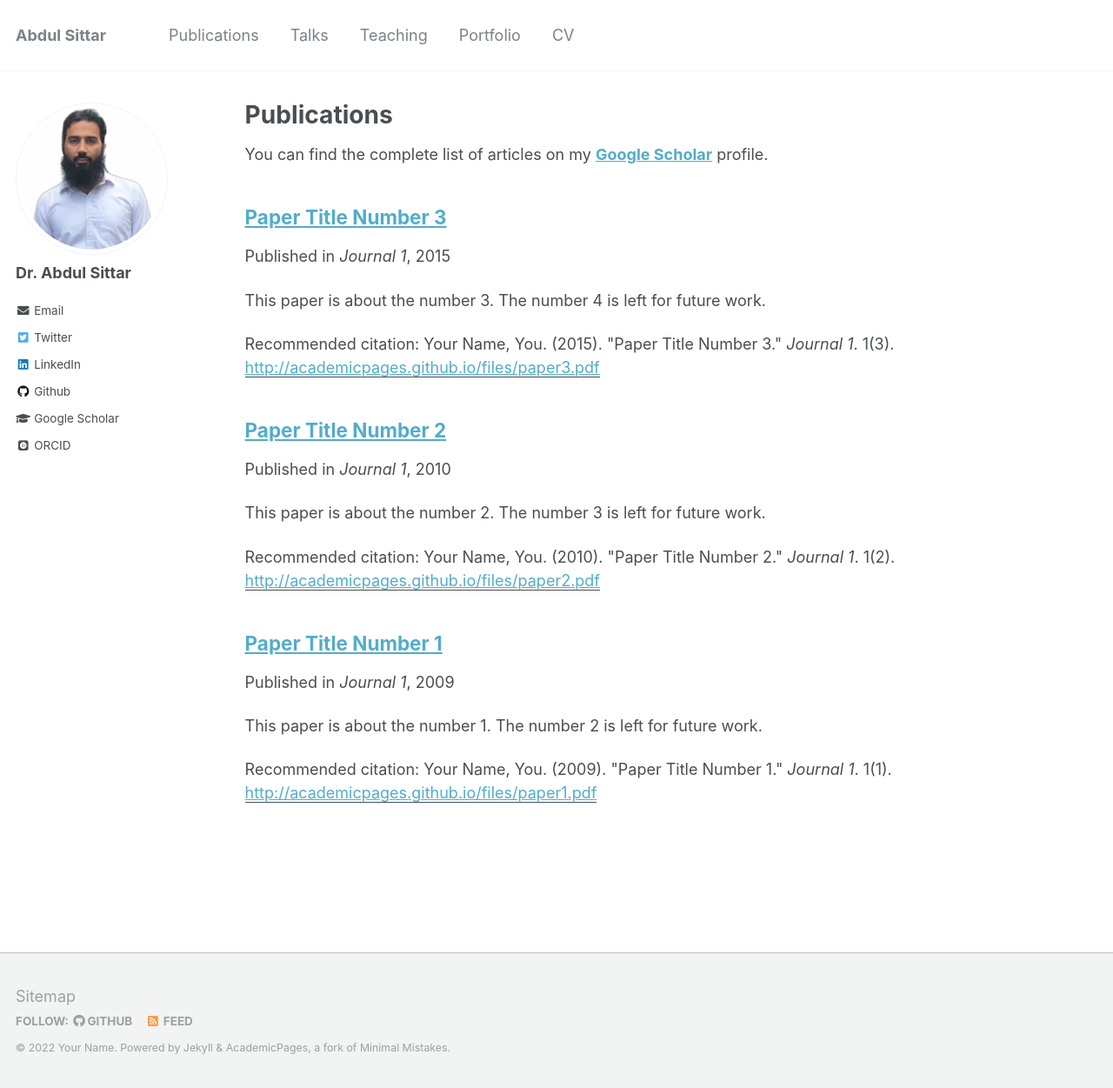
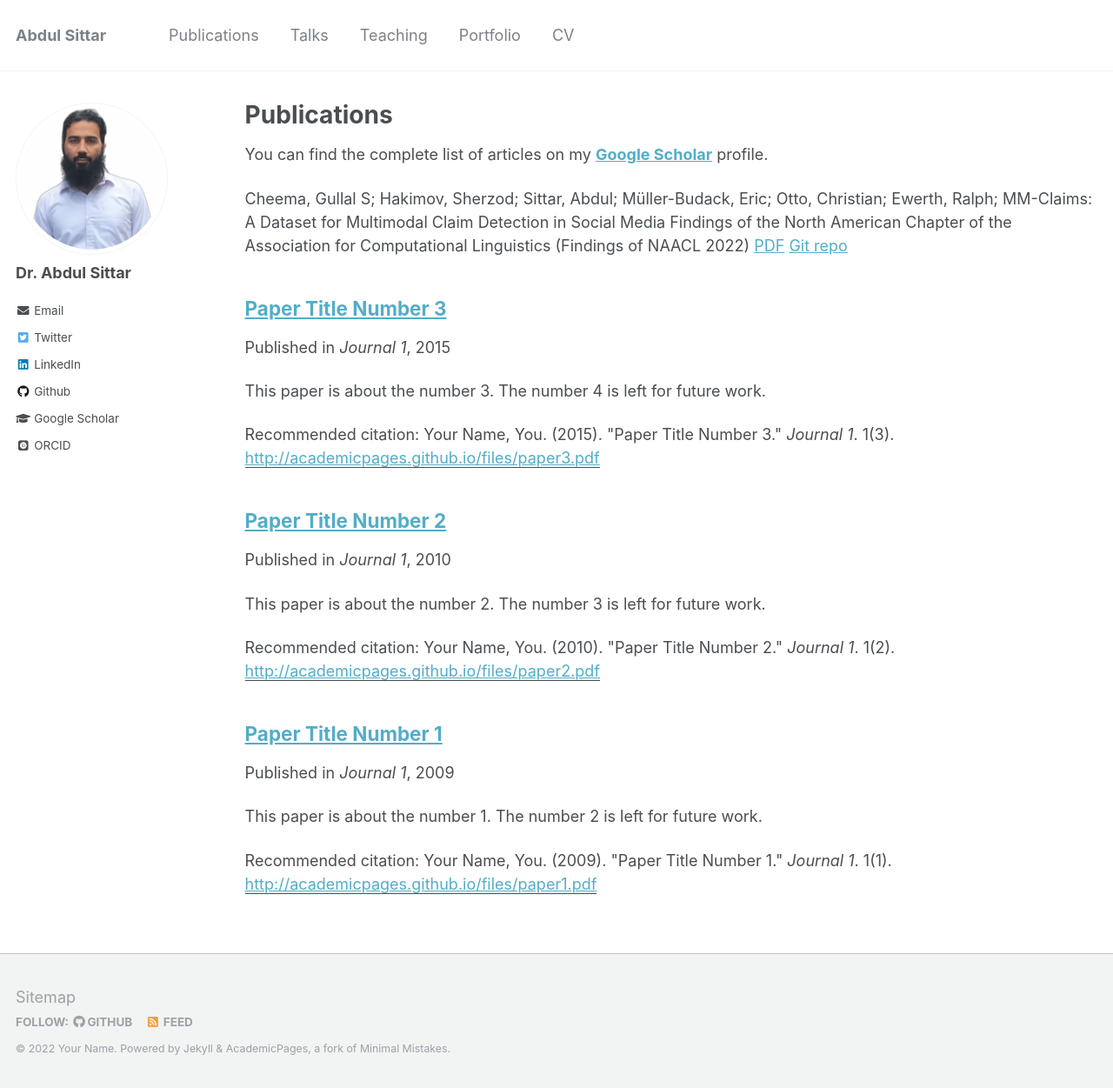
Before and after one commit to abdulsittar/abdulsittar.github.io, a Jekyll site: the page built from _pages/publications.md, in a window 1280 px wide and 1251 px high. Shown: the whole window at 87% size. Built offline with Jekyll 4.4.1, drawn with Linux system fonts in a browser that asks for light colours; some web fonts are replaced.

Commit message:
added first publications

```diff
--- a/_pages/publications.md
+++ b/_pages/publications.md
@@ -6,6 +6,12 @@ author_profile: true
 ---
 
 You can find the complete list of articles on my <a href="https://scholar.google.com/citations?user=7cm4SVgAAAAJ&hl=en"><b>Google Scholar</b></a> profile.
+
+Cheema, Gullal S; Hakimov, Sherzod; Sittar, Abdul; Müller-Budack, Eric; Otto, Christian; Ewerth, Ralph; MM-Claims: A Dataset for Multimodal Claim Detection in Social Media Findings of the North American Chapter of the Association for Computational Linguistics (Findings of NAACL 2022) [PDF](https://arxiv.org/pdf/2205.01989.pdf) [Git repo](https://github.com/TIBHannover/MM_Claims)
+
+
+
+
 
 {% if author.googlescholar %}
   You can also find my articles on <u><a href="{{author.googlescholar}}">my Google Scholar profile</a>.</u>
```
